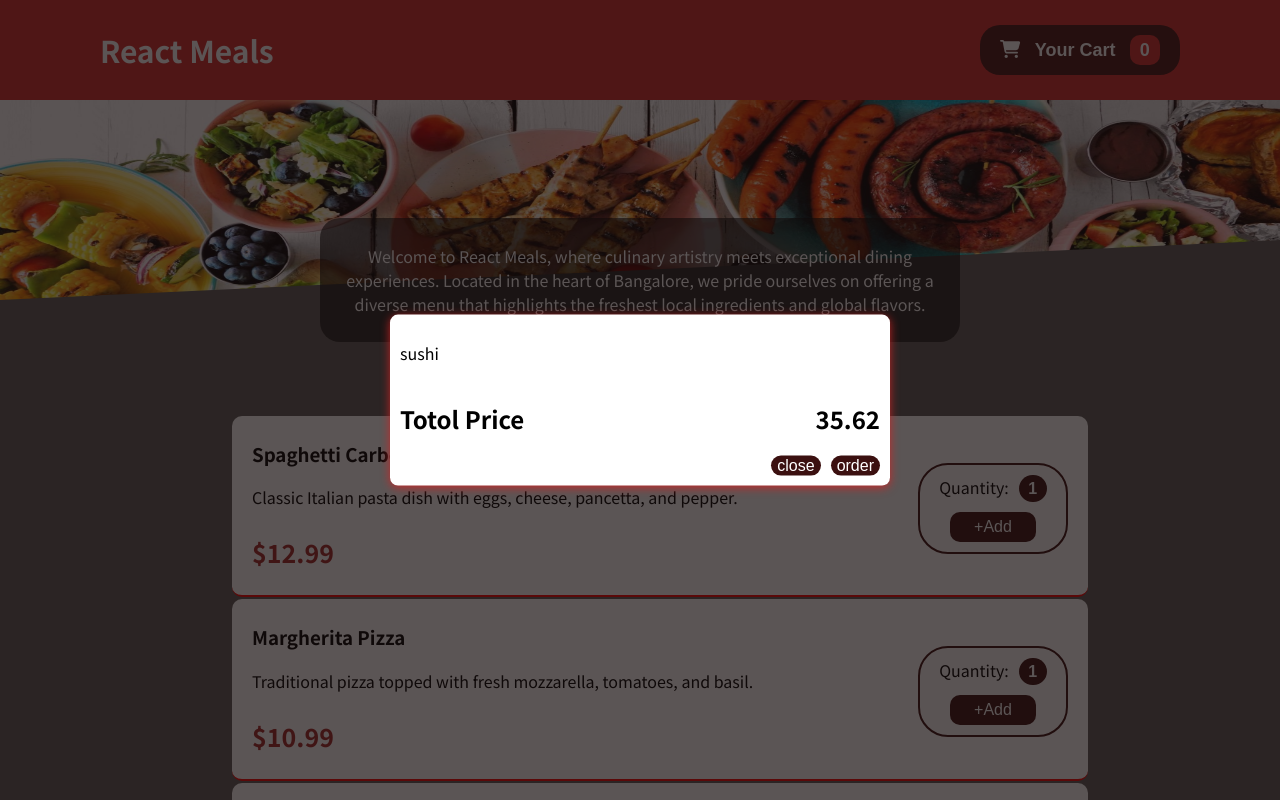
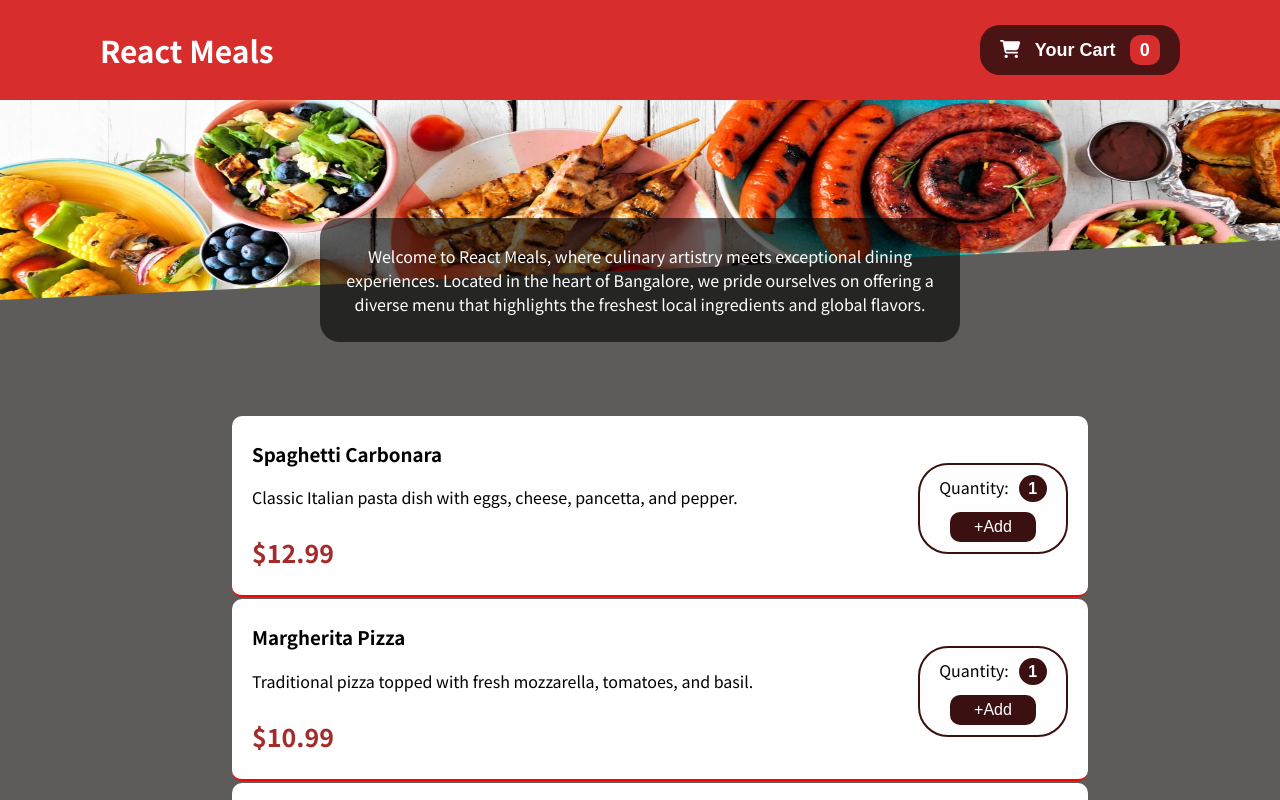
Before and after one commit to Abdulrahiman7/Restaurant-website, a React (Create React App) app: page / in a window 1280 px wide. Shown: the top 800 px of the page. Built offline with nearby package versions, Linux system fonts and the light colour scheme.

Commit message:
implementation of opening and closing of modal

```diff
--- a/src/App.js
+++ b/src/App.js
@@ -1,4 +1,5 @@
 
+import { useState } from "react";
 import Body from "./components/Body";
 import Cart from "./components/Cart/Cart";
 import Header from "./components/Layout/Header";
@@ -7,16 +8,19 @@ import { MealsContextProvider } from "./store/meals-context";
 
 
 function App() {
+  const [modalOn, setModalOn]=useState(false);
+  const closeModalHandler=()=>{
+    setModalOn(false);
+  }
+  const showCartModalHandler=()=>{
+    setModalOn(true);
+  }
   return (
-
     <MealsContextProvider>
-      <Cart />
-      <Header />
+      {modalOn && <Cart closeModal={closeModalHandler} />}
+      <Header showCartModal={showCartModalHandler}/>
       <Body />
     </MealsContextProvider>
-
-
-
   );
 }
 
--- a/src/components/Cart/Cart.jsx
+++ b/src/components/Cart/Cart.jsx
@@ -13,7 +13,7 @@ const Cart = (props) => {
             <h2>35.62</h2>
         </div>
         <div className="actions">
-            <Button>close</Button>
+            <Button onClick={props.closeModal}>close</Button>
             <Button>order</Button>
         </div>
 
--- a/src/components/Layout/Header.jsx
+++ b/src/components/Layout/Header.jsx
@@ -4,12 +4,12 @@ import { FontAwesomeIcon } from "@fortawesome/react-fontawesome";
 import { faCartShopping } from "@fortawesome/free-solid-svg-icons";
 import HeaderImage from "./HeaderImage";
 
-const Header = () => {
+const Header = (props) => {
   return (
     <React.Fragment>
     <div className="header">
       <h2>React Meals</h2>
-      <button>
+      <button onClick={props.showCartModal}>
         <span>
           <FontAwesomeIcon icon={faCartShopping} />
         </span>
```
